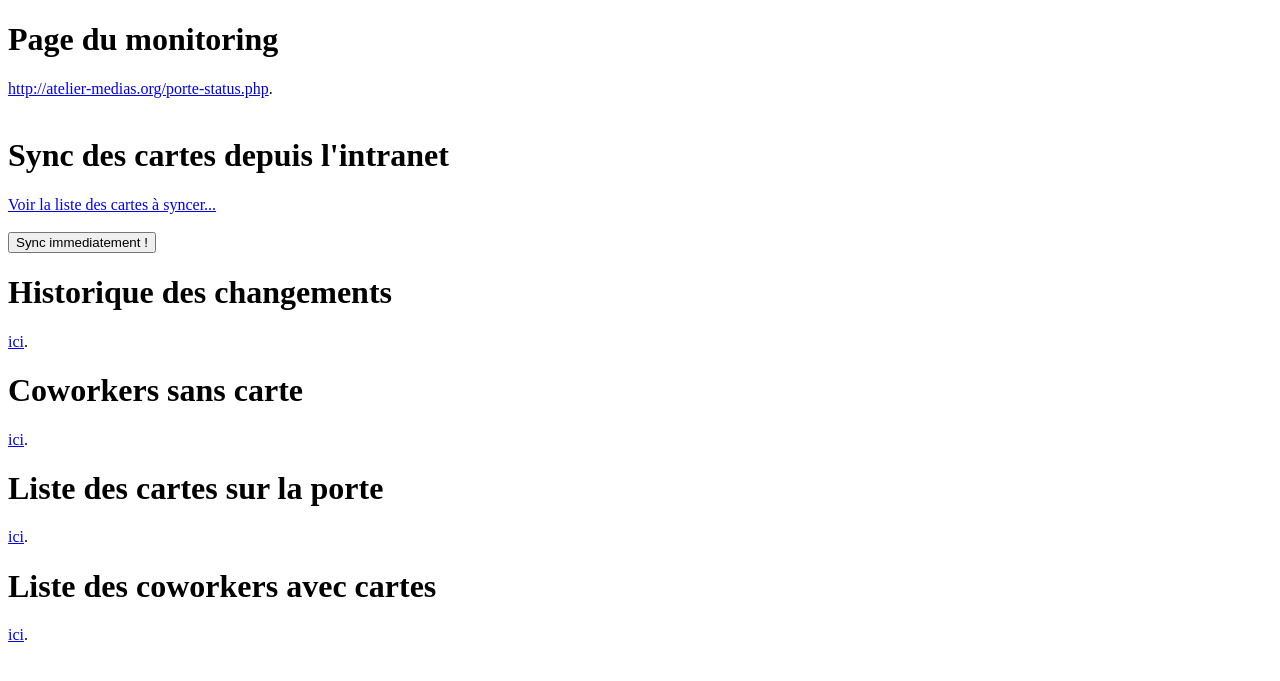
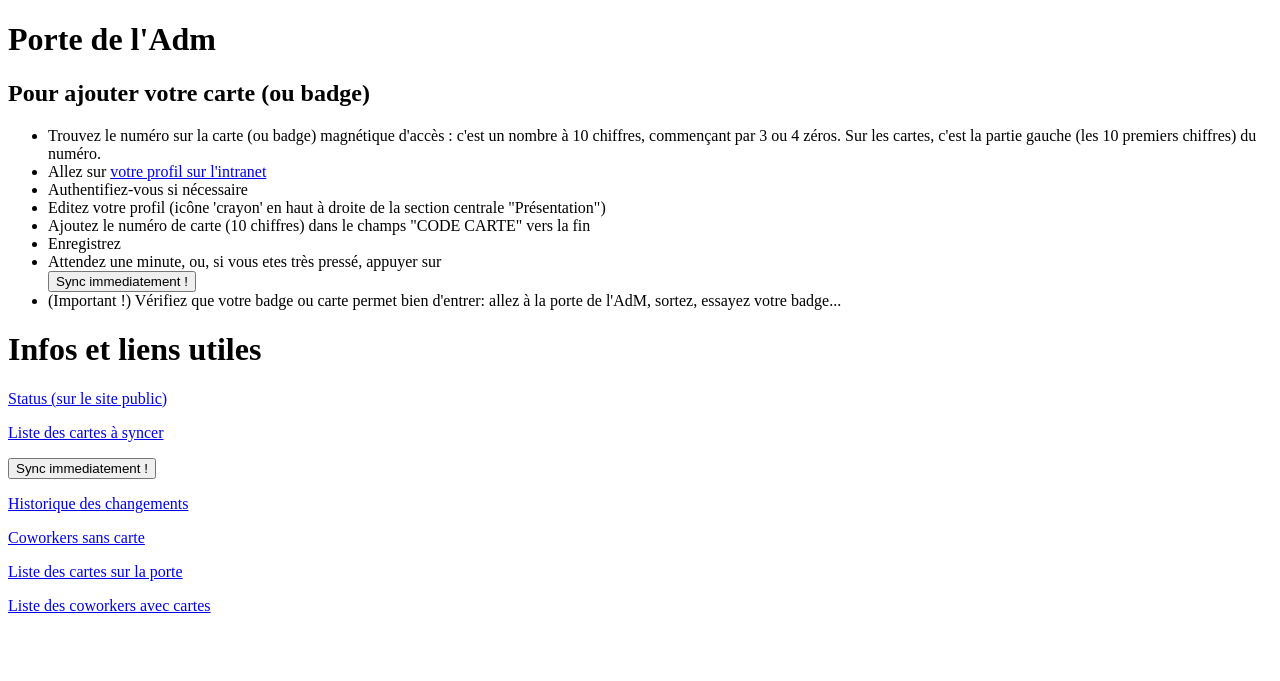
Before and after one commit to atelierdesmedias/door, a PHP site: page /index.php in a window 1280 px wide. Shown: the top 681 px of the page. Run offline with PHP 8.4, Linux system fonts and the light colour scheme.

Commit message:
better explainations on the door's web page

```diff
--- a/www/index.php
+++ b/www/index.php
@@ -183,37 +183,38 @@ else
 {
 ?>
 
-<h1>Page du monitoring</h1>
+<h1>Porte de l'Adm</h1>
 
-<a href="http://atelier-medias.org/porte-status.php">http://atelier-medias.org/porte-status.php</a>.
-<br/>
-<br/>
+<h2>Pour ajouter votre carte (ou badge)</h2>
+<ul>
+<li>Trouvez le numéro sur la carte (ou badge) magnétique d'accès : c'est un nombre à 10 chiffres, commençant par 3 ou 4 zéros. Sur les cartes, c'est la partie gauche (les 10 premiers chiffres) du numéro.</li>
+<li>Allez sur <a href="https://intra.atelier-medias.org/xwiki/bin/view/XWiki/CurrentUser">votre profil sur l'intranet</a></li>
+<li>Authentifiez-vous si nécessaire</li>
+<li>Editez votre profil (icône 'crayon' en haut à droite de la section centrale "Présentation")</li>
+<li>Ajoutez le numéro de carte (10 chiffres) dans le champs "CODE CARTE" vers la fin</li>
+<li>Enregistrez</li>
+<li>Attendez une minute, ou, si vous etes tr&egrave;s press&eacute;, appuyer sur <form action="" method="post"><input type="submit" name="sync" value="Sync immediatement !"></form>
+</li>
+<li>(Important !) V&eacute;rifiez que votre badge ou carte permet bien d'entrer: allez &agrave; la porte de l'AdM, sortez, essayez votre badge...</li>
+</ul>
+<h1>Infos et liens utiles</h1>
 
-<h1>Sync des cartes depuis l'intranet</h1>
+<p><a href="http://atelier-medias.org/porte-status.php">Status (sur le site public)</a></p>
 
-<a href="?list=1">Voir la liste des cartes &agrave; syncer...</a>
-<br/>
-<br/>
+<p>
+<a href="?list=1">Liste des cartes &agrave; syncer</a>
 <form action="" method="post">
     <input type="submit" name="sync" value="Sync immediatement !">
 </form>
+</p>
 
+<p><a href="history.txt">Historique des changements</a></p>
 
-<h1>Historique des changements</h1>
+<p><a href="?missing=1">Coworkers sans carte</a></p>
 
-<a href="history.txt">ici</a>.
+<p><a href="?cartes=1">Liste des cartes sur la porte</a></p>
 
-<h1>Coworkers sans carte</h1>
-
-<a href="?missing=1">ici</a>.
-
-<h1>Liste des cartes sur la porte</h1>
-
-<a href="?cartes=1">ici</a>.
-
-<h1>Liste des coworkers avec cartes</h1>
-
-<a href="?coworkers=1">ici</a>.
+<p><a href="?coworkers=1">Liste des coworkers avec cartes</a></p>
 
 
 <?php
```
